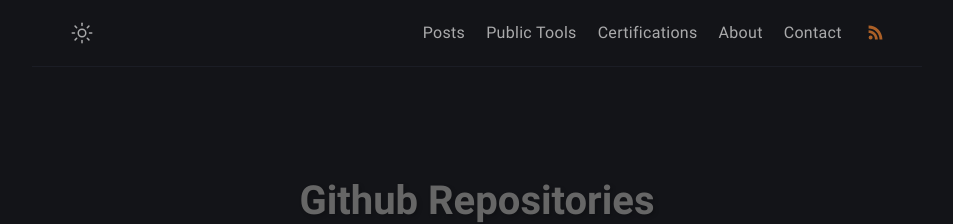
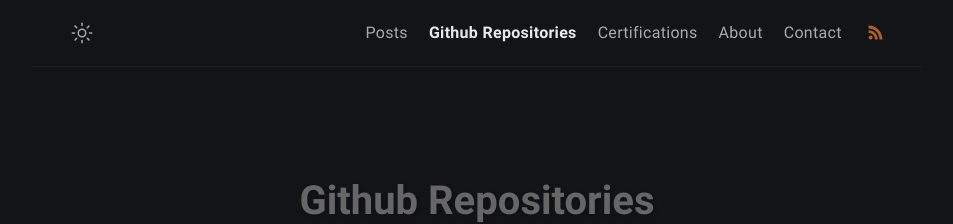
Before and after one commit to Extravenger/extravenger.github.io, a Jekyll site: the page built from tools.md, in a window 1280 px wide. Shown: the top 224 px of the page, without its empty margins (163-1116 px from the left). Built offline with Jekyll 4.4.1, drawn with Linux system fonts in a browser that asks for light colours.

Commit message:
Update menus.yml

```diff
--- a/_data/menus.yml
+++ b/_data/menus.yml
@@ -2,8 +2,8 @@
   url: /
   external: false
 
-- title: Public Tools
-  url: /tools/
+- title: Github Repositories
+  url: /github-repositories/
   external: false
 
 - title: Certifications
```
